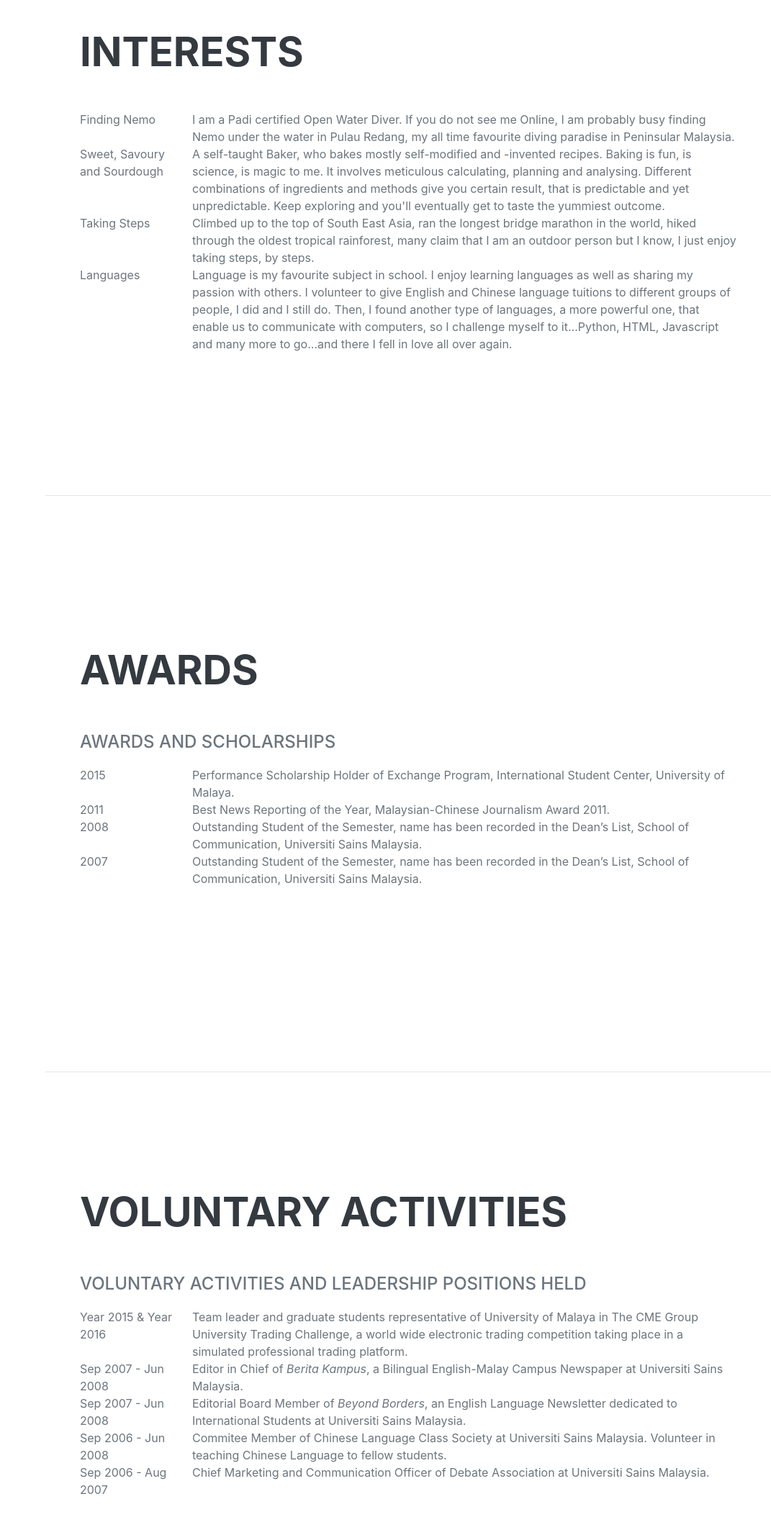
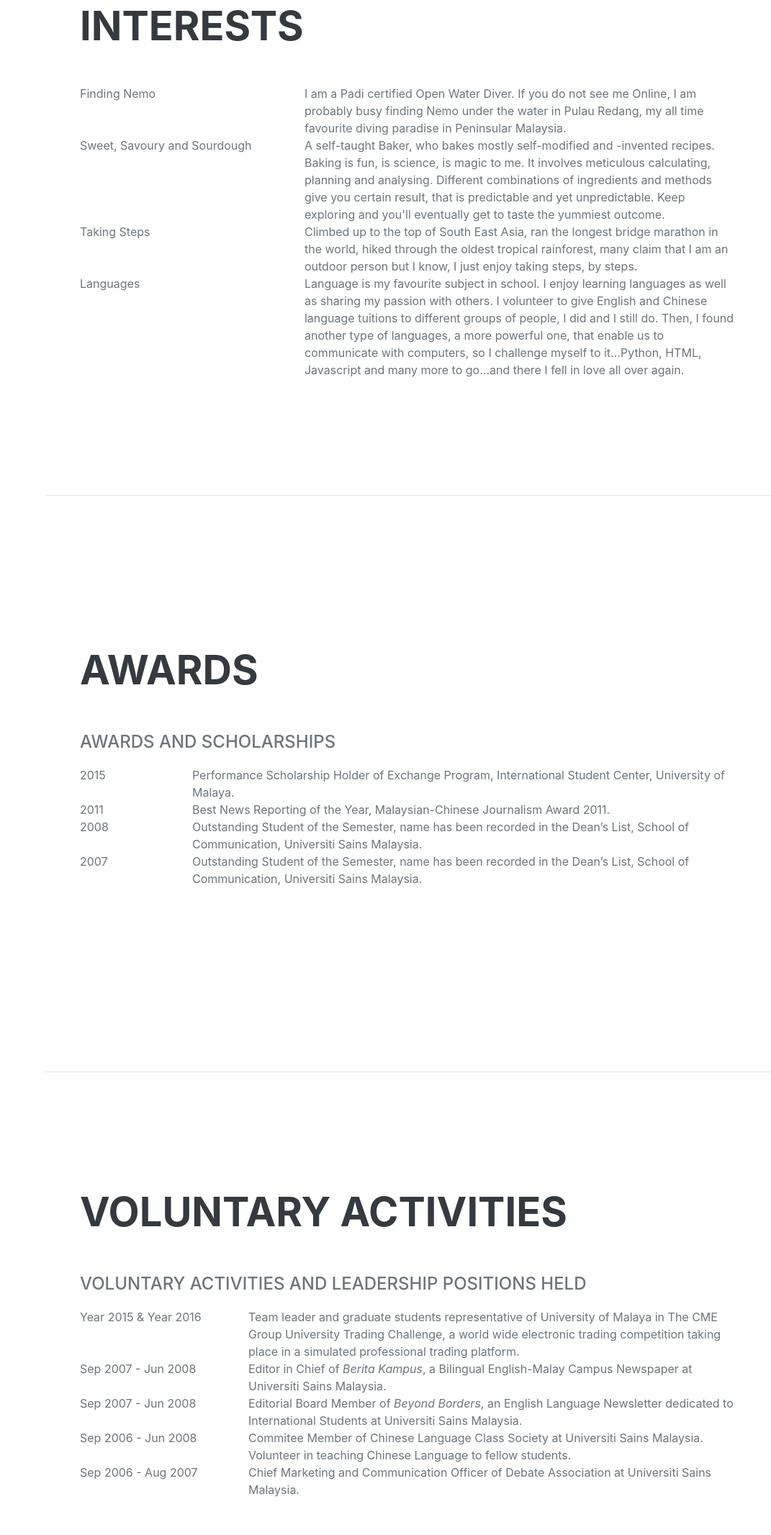
Before and after one commit to yeeguanchew/yeeguanchew.github.io, a plain HTML site: page index.html in a window 1280 px wide. Shown: the part 5048-7181 px from the top of the page at 72% size, without its empty margins (209-1280 px from the left). Drawn offline with nearby package versions, Linux system fonts and the light colour scheme; a web font is replaced by a local one.

Commit message:
updated index

```diff
--- a/index.html
+++ b/index.html
@@ -48,7 +48,7 @@
                     <p class="lead mb-5"> Programmer · Analyst · Writer · Hobby Baker · Runner · Hiker · Diver</p>
 
                     <div class="quote"><i>“Her brain is like a computer! She can remember and explain the text so well just after reading it once."</i>
-                    <p style="text-indent: 8em;">-- Frau Gauss, Class Instructor of Business German Level B2+, DAA Waiblingen.</p></div>
+                    <p style="text-indent: 10em;">-- Frau Gauss, Class Instructor of Business German Level B2+, DAA Waiblingen.</p></div>
 
                 </div>
             </section>
@@ -341,17 +341,17 @@
                     <h2 class="mb-5">Interests</h2>
 
                     <div class="row mb-5">
-                        <div class="col-sm-2">Finding Nemo</div>
+                        <div class="col-sm-4">Finding Nemo</div>
                         <div class="col-sm">I am a Padi certified Open Water Diver. If you do not see me Online, I am probably busy finding Nemo under the water in Pulau Redang, my all time favourite diving paradise in Peninsular Malaysia.</div>
                         <div class="w-100"></div>
-                        <div class="col-sm-2">Sweet, Savoury and Sourdough</div>
+                        <div class="col-sm-4">Sweet, Savoury and Sourdough</div>
                         <div class="col-sm">A self-taught Baker, who bakes mostly self-modified and -invented recipes. Baking is fun, is science, is magic to me. It involves meticulous calculating, planning and analysing. Different combinations of ingredients and methods give you certain result, that is predictable and yet unpredictable. Keep exploring and you'll eventually get to taste the yummiest outcome.
                             </div>
                         <div class="w-100"></div>
-                        <div class="col-sm-2">Taking Steps</div>
+                        <div class="col-sm-4">Taking Steps</div>
                         <div class="col-sm">Climbed up to the top of South East Asia, ran the longest bridge marathon in the world, hiked through the oldest tropical rainforest, many claim that I am an outdoor person but I know, I just enjoy taking steps, by steps.</div>
                         <div class="w-100"></div>
-                        <div class="col-sm-2">Languages</div>
+                        <div class="col-sm-4">Languages</div>
                         <div class="col-sm">Language is my favourite subject in school. I enjoy learning languages as well as sharing my passion with others. I volunteer to give English and Chinese language tuitions to different groups of people, I did and I still do. Then, I found another type of languages, a more powerful one, that enable us to communicate with computers, so I challenge myself to it...Python, HTML, Javascript and many more to go...and there I fell in love all over again.</div>
                     </div>
                 </div>
@@ -386,19 +386,19 @@
                     <h2 class="mb-5">Voluntary Activities</h2>
                     <div class="subheading mb-3">Voluntary Activities and Leadership Positions held</div>
                     <div class="row mb-5">
-                        <div class="col-sm-2">Year 2015 & Year 2016</div>
+                        <div class="col-sm-3">Year 2015 & Year 2016</div>
                         <div class="col-sm">Team leader and graduate students representative of University of Malaya in The CME Group University Trading Challenge, a world wide electronic trading competition taking place in a simulated professional trading platform.</div>
                         <div class="w-100"></div>
-                        <div class="col-sm-2">Sep 2007 - Jun 2008</div>
+                        <div class="col-sm-3">Sep 2007 - Jun 2008</div>
                         <div class="col-sm">Editor in Chief of <i>Berita Kampus</i>, a Bilingual English-Malay Campus Newspaper at Universiti Sains Malaysia.</div>
                         <div class="w-100"></div>
-                        <div class="col-sm-2">Sep 2007 - Jun 2008</div>
+                        <div class="col-sm-3">Sep 2007 - Jun 2008</div>
                         <div class="col-sm">Editorial Board Member of <i>Beyond Borders</i>, an English Language Newsletter dedicated to International Students at Universiti Sains Malaysia.</div>
                         <div class="w-100"></div>
-                        <div class="col-sm-2">Sep 2006 - Jun 2008</div>
+                        <div class="col-sm-3">Sep 2006 - Jun 2008</div>
                         <div class="col-sm">Commitee Member of Chinese Language Class Society at Universiti Sains Malaysia. Volunteer in teaching Chinese Language to fellow students.</div>
                         <div class="w-100"></div>
-                        <div class="col-sm-2">Sep 2006 - Aug 2007</div>
+                        <div class="col-sm-3">Sep 2006 - Aug 2007</div>
                         <div class="col-sm">Chief Marketing and Communication Officer of Debate Association at Universiti Sains Malaysia.</div>
 
 
```
